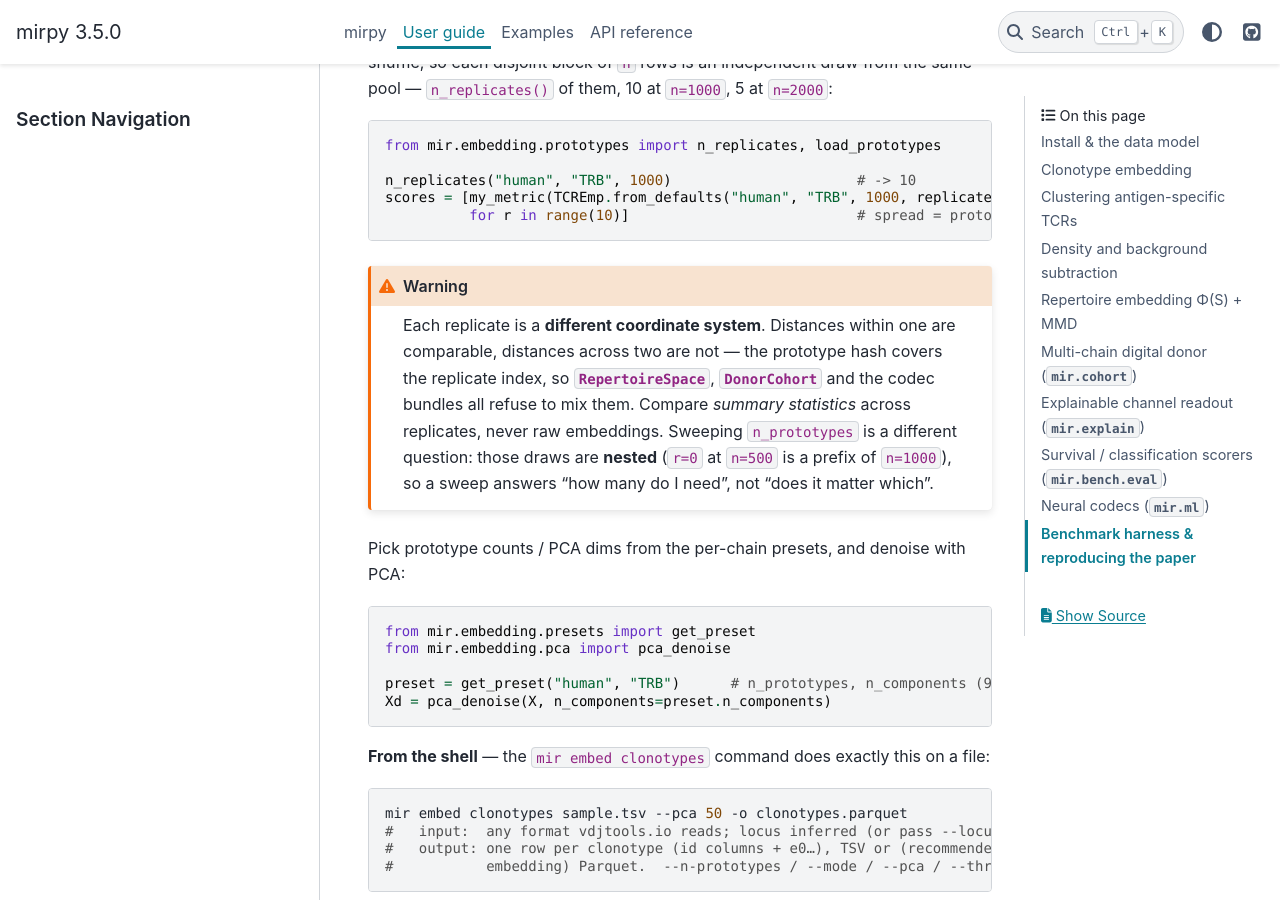
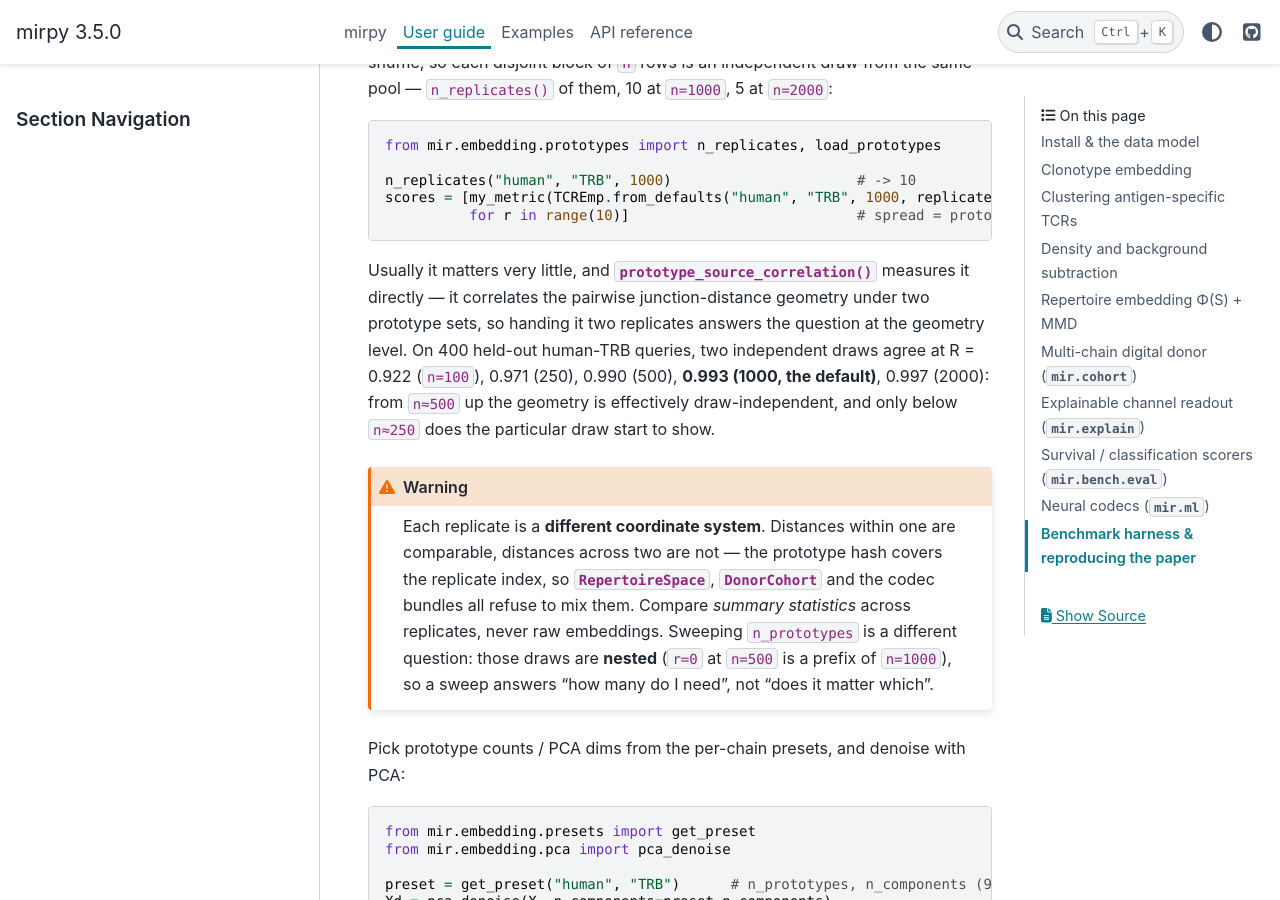
Before and after one commit to antigenomics/mirpy, a Sphinx documentation site: the page built from docs/usage.rst, in a window 1280 px wide and 900 px high, scrolled down 1630 px. Built offline with Sphinx 7.4.7 and the PyData theme 0.15.4, drawn with Linux system fonts in a browser that asks for light colours.

Commit message:
prototypes: quantify how much the draw matters, and pin it in a test
"Take a replicate and look at the spread" is only actionable if you know what spread to
expect. bench.theory.prototype_source_correlation already measures it (it correlates the
pairwise junction-distance geometry under two prototype sets), so pointing it at two
replicates answers the question directly.

Measured on 400 held-out human-TRB queries, two independent draws:
  n     100    250    500    1000(default)  2000
  R     0.922  0.971  0.990  0.993          0.997
So the geometry is effectively draw-independent from n~500 up; only below n~250 does the
particular draw start to show. Published in README and the user guide.

test_s3_prototype_source_robustness was already doing this comparison by hand
(protos[:1000] vs protos[1000:] = replicates 0 and 1) with a loose >0.8 bound and queries
that overlapped the prototypes. Rewritten to use the replicate API with held-out queries
and a >0.98 bound, so the published number is pinned; a second test covers the low-n half.

Co-Authored-By: Claude Opus 5 <noreply@anthropic.com>

```diff
--- a/docs/usage.rst
+++ b/docs/usage.rst
@@ -75,6 +75,13 @@ independent draw from the same pool — ``n_replicates()`` of them, 10 at ``n=10
    n_replicates("human", "TRB", 1000)                      # -> 10
    scores = [my_metric(TCREmp.from_defaults("human", "TRB", 1000, replicate=r).embed(sample))
              for r in range(10)]                           # spread = prototype-draw sensitivity
+
+Usually it matters very little, and :func:`~mir.bench.theory.prototype_source_correlation` measures
+it directly — it correlates the pairwise junction-distance geometry under two prototype sets, so
+handing it two replicates answers the question at the geometry level. On 400 held-out human-TRB
+queries, two independent draws agree at R = 0.922 (``n=100``), 0.971 (250), 0.990 (500),
+**0.993 (1000, the default)**, 0.997 (2000): from ``n≈500`` up the geometry is effectively
+draw-independent, and only below ``n≈250`` does the particular draw start to show.
 
 .. warning::
 
```
Also changed, not shown: README.md (+12 -0 lines), 1 other file.
